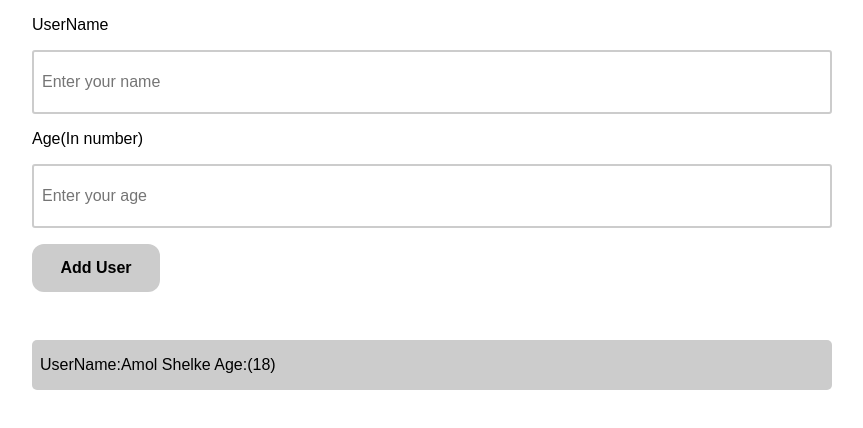
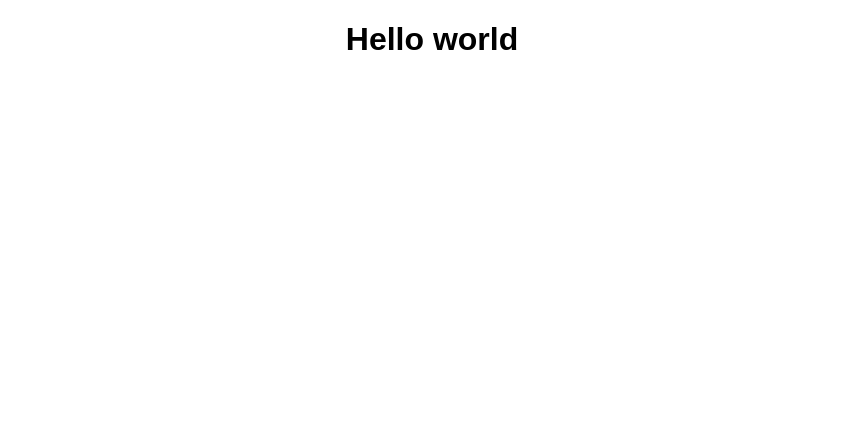
Before and after one commit to AmolShelke2/React-challenge-practice-project, a React (Create React App) app: page / in a window 1280 px wide. Shown: the top 428 px of the page, without its empty margins (208-1071 px from the left). Built offline with nearby package versions, Linux system fonts and the light colour scheme.

Commit message:
Removed all the components and re-writing them

```diff
--- a/src/App.js
+++ b/src/App.js
@@ -1,35 +1,7 @@
-import React, { useState } from 'react';
-
-import FormInput from './components/formInput';
-import UsersList from './components/usersList';
-
-const inital_state = [
-  {
-    name: 'Amol Shelke',
-    age: 18,
-    id: 'u1',
-  },
-];
+import React from 'react';
 
 function App() {
-  const [users, setUsers] = useState(inital_state);
-
-  const addNewUserHandler = newUser => {
-    console.log(newUser);
-    if (newUser.name === '' && newUser.age === 0) {
-      alert('Add a valid user');
-    }
-    setUsers(prevUsers => {
-      return [newUser, ...prevUsers];
-    });
-  };
-
-  return (
-    <div>
-      <FormInput onAddNewUser={addNewUserHandler} />
-      <UsersList users={users} />
-    </div>
-  );
+  return <h1>Hello world</h1>;
 }
 
 export default App;
--- a/src/components/Button/Button.css
+++ /dev/null
@@ -1,15 +0,0 @@
-.buttton-container {
-        height: 3rem;
-}
-
-.button {
-        border: none;
-        height: 3rem;
-        width: 8rem;
-        border-radius: 12px;
-        cursor: pointer;
-        background-color: #ccc;
-        font-size: 1rem;
-        font-weight: bold;
-        text-transform: capitalize;
-}
--- a/src/components/Button/Button.js
+++ /dev/null
@@ -1,13 +0,0 @@
-import React from 'react';
-
-import './Button.css';
-
-export const Button = () => {
-  return (
-    <div className="button-container">
-      <button type="submit" className="button">
-        Add user
-      </button>
-    </div>
-  );
-};
--- a/src/components/Button/index.js
+++ /dev/null
@@ -1,3 +0,0 @@
-import { Button } from './Button';
-
-export default Button;
--- a/src/components/formInput/FormInput.css
+++ /dev/null
@@ -1,43 +0,0 @@
-form {
-        display: flex;
-        flex-direction: column;
-        align-items: flex-start;
-        padding: 1rem;
-}
-
-.form-inputs {
-        display: flex;
-        flex-direction: column;
-        align-items: flex-start;
-}
-
-.form-inputs input {
-        padding: .5rem;
-        width: 50rem;
-        height: 4rem;
-        margin-bottom: 1rem;
-        border-radius: 3px;
-        border: 2px solid #ccc;
-}
-
-
-.form-inputs input::placeholder {
-        font-size: 1rem;
-}
-
-.form-inputs label {
-        font-size: 1rem;
-        margin-bottom: 1rem;
-}
-
-@media (max-width: 1000px) {
-        .form-inputs input {
-                width: 30rem;
-        }
-}
-
-@media (max-width: 500px) {
-        .form-inputs input {
-                width: 20rem;
-        }
-}
--- a/src/components/formInput/FormInput.js
+++ /dev/null
@@ -1,74 +0,0 @@
-import React, { useState } from 'react';
-
-import './FormInput.css';
-
-import Button from '../Button';
-
-const FormInput = props => {
-  const [userNameInput, setUserNameInput] = useState('');
-  const [userAgeInput, setUserAgeInput] = useState('');
-
-  const onUserNameChangeHandler = e => {
-    setUserNameInput(e.target.value);
-  };
-
-  const onUserAgeChangeHandler = e => {
-    setUserAgeInput(e.target.value);
-  };
-
-  const validateUserName = userName => {
-    if (userName === '') {
-      setUserNameInput('');
-      alert('Add a userName');
-    }
-  };
-
-  const validateUserAge = userAge => {
-    if (userAge < 0 || userAge > 100) {
-      setUserAgeInput('');
-      alert('Add a valid age');
-    }
-  };
-
-  const UserAddHandler = e => {
-    e.preventDefault();
-
-    validateUserName(userNameInput);
-    validateUserAge(+userAgeInput);
-
-    const newUserData = {
-      name: userNameInput,
-      age: +userAgeInput,
-      id: Math.random().toString(),
-    };
-
-    props.onAddNewUser(newUserData);
-    setUserNameInput('');
-    setUserAgeInput('');
-  };
-
-  return (
-    <form className="form-control" onSubmit={UserAddHandler}>
-      <div className="form-inputs">
-        <label>UserName</label>
-        <input
-          type="text"
-          value={userNameInput}
-          placeholder="Enter your name"
-          onChange={onUserNameChangeHandler}
-        />
-
-        <label>Age(In number)</label>
-        <input
-          type="number"
-          value={userAgeInput}
-          placeholder="Enter your age"
-          onChange={onUserAgeChangeHandler}
-        />
-      </div>
-      <Button onSubmit={UserAddHandler} />
-    </form>
-  );
-};
-
-export default FormInput;
--- a/src/components/formInput/index.js
+++ /dev/null
@@ -1,3 +0,0 @@
-import FormInput from './FormInput';
-
-export default FormInput;
--- a/src/components/usersList/UsersList.js
+++ /dev/null
@@ -1,17 +0,0 @@
-import React from 'react';
-
-import './usersList.css';
-
-export const UsersList = props => {
-  console.log(props);
-
-  return (
-    <ul className="user-lists">
-      {props.users.map(user => (
-        <li className="user-list-item" key={user.id}>
-          UserName:{user.name} Age:({user.age})
-        </li>
-      ))}
-    </ul>
-  );
-};
--- a/src/components/usersList/index.js
+++ /dev/null
@@ -1,3 +0,0 @@
-import { UsersList } from './UsersList';
-
-export default UsersList;
--- a/src/components/usersList/usersList.css
+++ /dev/null
@@ -1,12 +0,0 @@
-.user-lists {
-        list-style-type: none;
-        padding: 1rem;
-}
-
-.user-lists li {
-        margin-bottom: 1rem;
-        background-color: #ccc;
-        padding: 1rem .5rem;
-        border-radius: 5px;
-        color: #000;
-}
```
